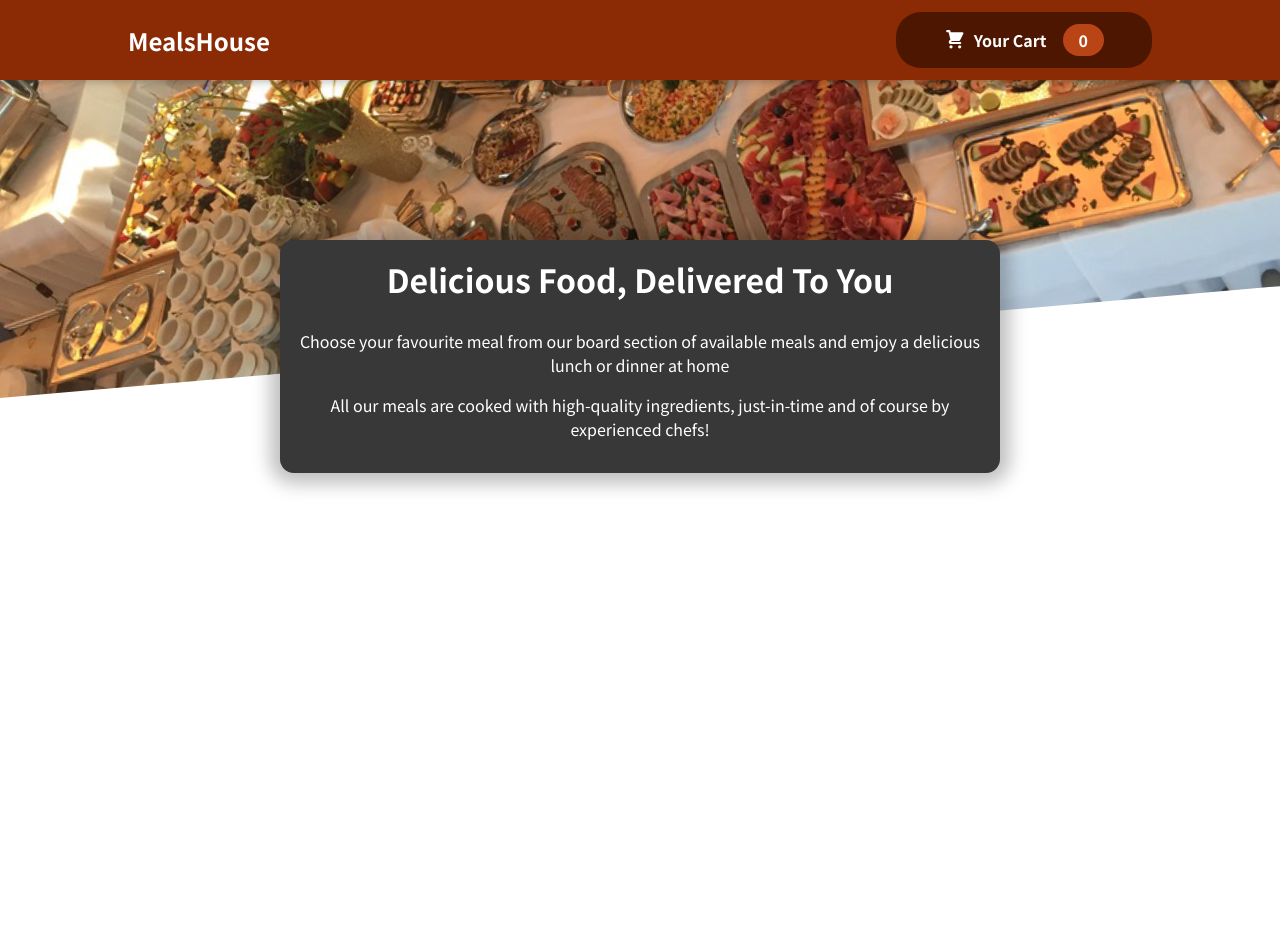
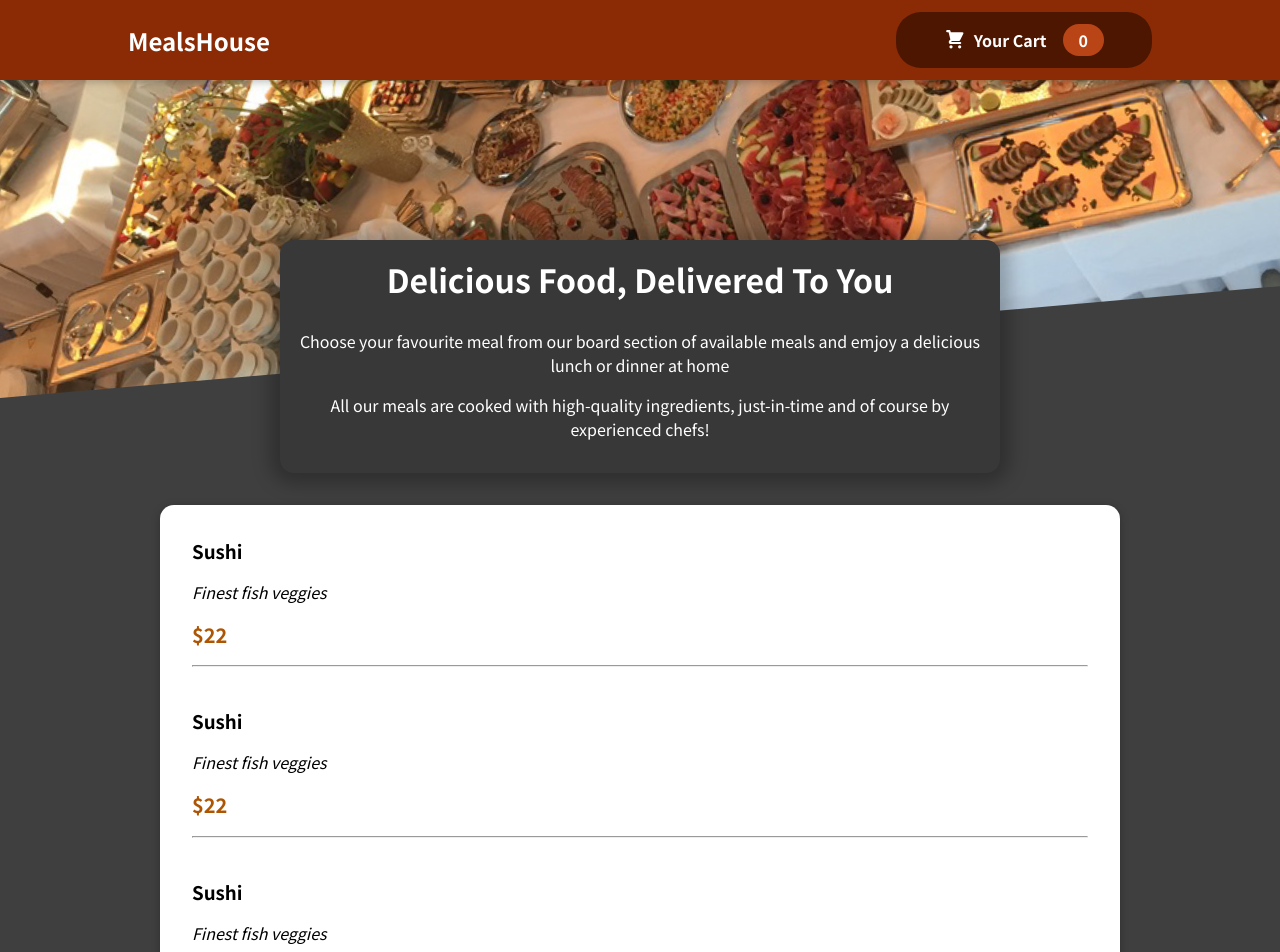
Before and after one commit to Pankaj10101/restaurant-app, a React (Create React App) app: page / in a window 1280 px wide. Shown: the top 952 px of the page. Before the commit the page ends 800 px from the top, so only its background shows below. Built offline with nearby package versions, Linux system fonts and the light colour scheme.

Commit message:
adding meal items

```diff
--- a/src/App.js
+++ b/src/App.js
@@ -1,10 +1,10 @@
 import Header from "./Components/Layout/Header";
-import MealsSummary from "./Components/Meals/MealsSummary";
+import Meals from "./Components/Meals/Meals";
 function App() {
   return (
     <div>
       <Header/>
-      <MealsSummary/>
+      <Meals/>
     </div>
   );
 }
--- /dev/null
+++ b/src/Components/Meals/AvailableMeals.css
@@ -0,0 +1,43 @@
+.meal-chart {
+    max-width: 60rem;
+    width: 90%;
+    margin: 2rem auto;
+    animation: meals-appear 1s ease-out forwards;
+  }
+
+  .meal-chart ul {
+    list-style: none;
+    margin: 0;
+    padding: 0;
+  }
+  .meal {
+    margin: 1rem;
+    padding-bottom: 1rem;
+  }
+
+  .meal h3 {
+    margin: 0 0 0.25rem 0;
+  }
+
+  .description {
+    font-style: italic;
+  }
+
+  .price {
+    margin-top: 0.25rem;
+    font-weight: bold;
+    color: #ad5502;
+    font-size: 1.25rem;
+  }
+
+  @keyframes meals-appear {
+    from {
+      opacity: 0;
+      transform: translateY(3rem);
+    }
+
+    to {
+      opacity: 1;
+      transform: translateY(0);
+    }
+  }
--- /dev/null
+++ b/src/Components/Meals/AvailableMeals.jsx
@@ -0,0 +1,49 @@
+import React from 'react'
+import './AvailableMeals.css'
+import Card from '../UI/Card'
+const mealChart = [{
+        id:'m1',
+        name:'Sushi',
+        description: 'Finest fish veggies',
+        price : '$22'
+},
+{
+    id:'m2',
+        name:'Sushi',
+        description: 'Finest fish veggies',
+        price : '$22'
+},
+{
+    id:'m3',
+        name:'Sushi',
+        description: 'Finest fish veggies',
+        price : '$22'
+},
+{
+    id:'m4',
+        name:'Sushi',
+        description: 'Finest fish veggies',
+        price : '$22'
+}
+]
+
+const AvailableMeals = () => {
+  return (
+    <section className='meal-chart'>
+    <Card>
+    {
+      mealChart.map((e) => (
+            <div className='meal' key={e.id}>
+                <h3>{e.name}</h3>
+                <p className='description'>{e.description}</p>
+                <h2 className='price'>{e.price}</h2>
+                <hr />
+            </div>
+        ))
+    }
+    </Card>
+    </section>
+  )
+}
+
+export default AvailableMeals;
--- /dev/null
+++ b/src/Components/Meals/Meals.jsx
@@ -0,0 +1,14 @@
+import React from 'react'
+import MealsSummary from './MealsSummary'
+import AvailableMeals from './AvailableMeals'
+
+const Meals = () => {
+  return (
+    <>
+        <MealsSummary/>
+        <AvailableMeals/>
+    </>
+  )
+}
+
+export default Meals
--- /dev/null
+++ b/src/Components/UI/Card.css
@@ -0,0 +1,6 @@
+.card{
+    padding: 1rem;
+    box-shadow: 0 2px 8px rgba(0, 0, 0, 0.25);
+    border-radius: 14px;
+    background-color: white;
+}
--- /dev/null
+++ b/src/Components/UI/Card.jsx
@@ -0,0 +1,9 @@
+import React from 'react'
+import './Card.css'
+const Card = (props) => {
+  return (
+    <div className='card'>{props.children}</div>
+  )
+}
+
+export default Card
--- a/src/index.css
+++ b/src/index.css
@@ -10,5 +10,5 @@ html {
 
 body {
   margin: 0;
-  /* background-color: #3f3f3f; */
+  background-color: #3f3f3f;
 }
```
